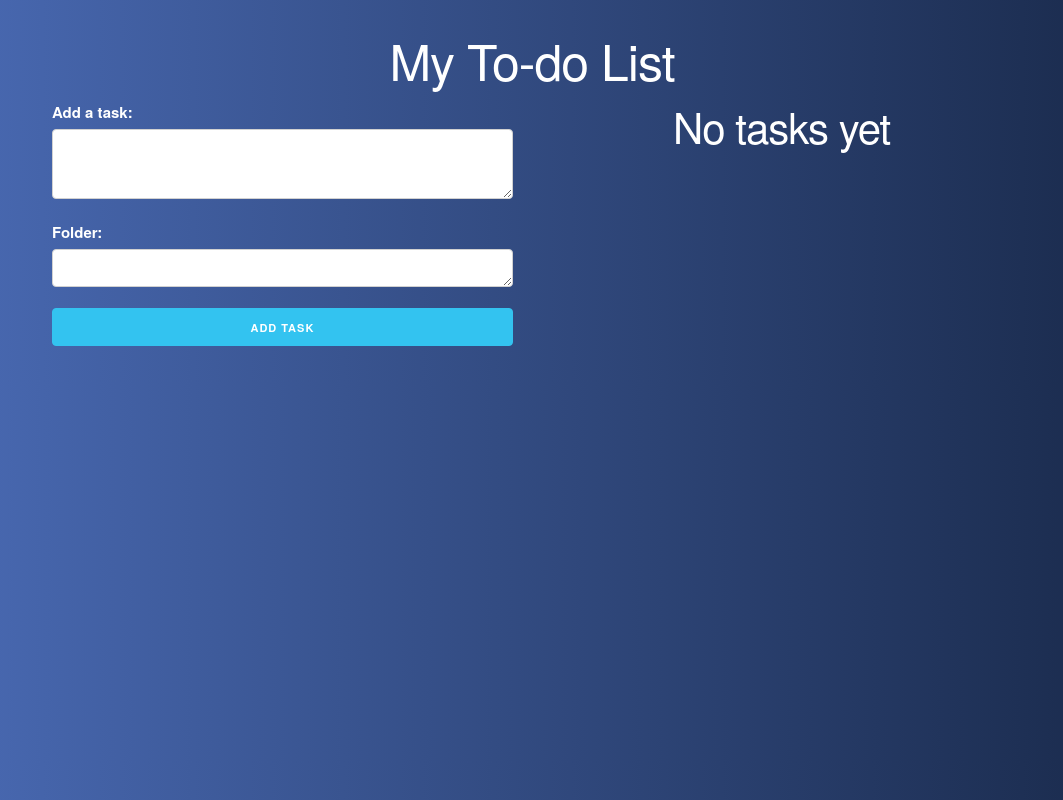
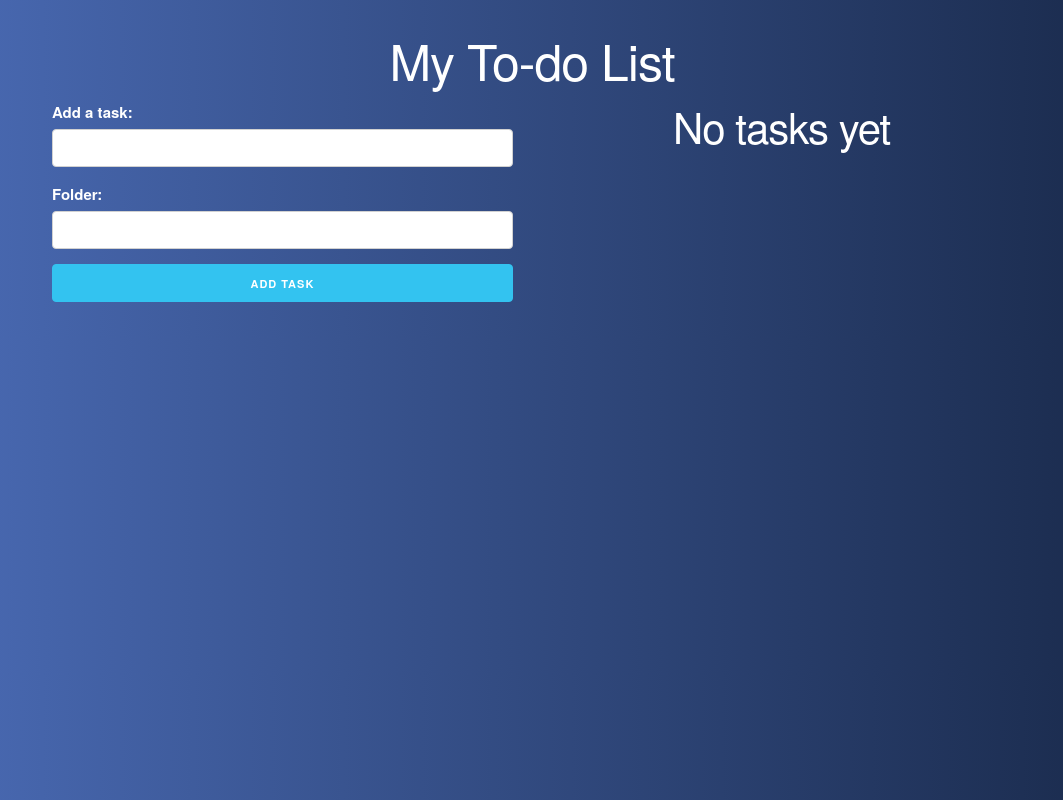
Before and after one commit to Carmelitu/to-do-list-ensolvers, a plain HTML site: page index.html in a window 1280 px wide. Shown: the whole page, without its empty margins (108-1171 px from the left). Drawn offline with Linux system fonts and the light colour scheme.

Commit message:
textarea replaced with text-input

```diff
--- a/index.html
+++ b/index.html
@@ -19,13 +19,12 @@
                 <div class="six columns">
                     <label for="todolist" id="add-task">Add a task:</label>
                     <form  id="form">
-
                             <label for="todolist"></label>
-                            <textarea id="todolist" class="u-full-width"></textarea>
+                            <input type="text" id="todolist" class="u-full-width"></input>
 
                             <label for="newFolder" id="add-folder">Folder:</label>
                             <label for="newFolder"></label>
-                            <textarea id="folder" class="u-full-width textarea-folder"></textarea>
+                            <input type="text" id="folder" class="u-full-width textarea-folder"></input>
 
                             <input id="form-button" type="submit" class="button u-full-width button-primary" value="Add task">
                     </form>
```
